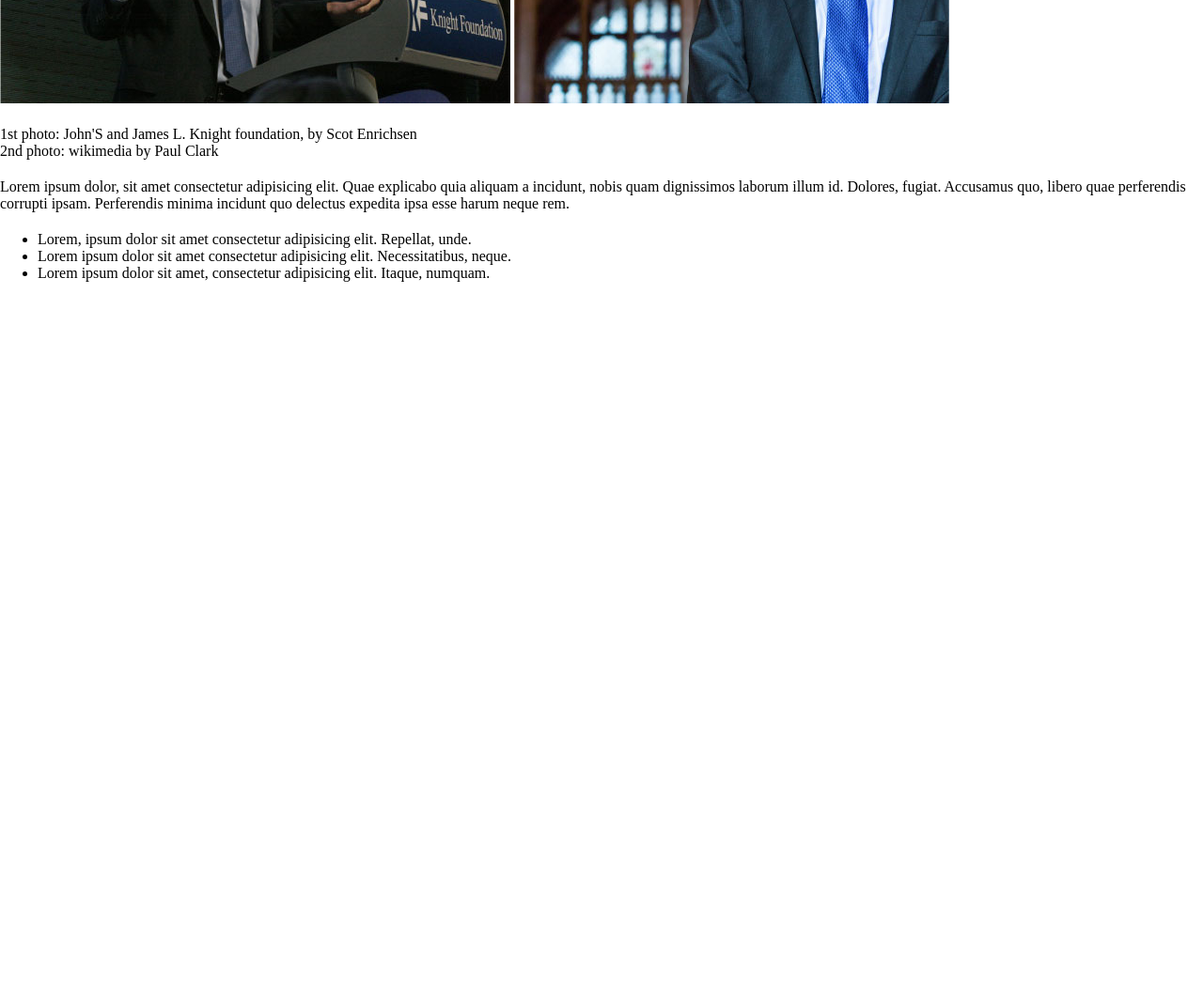
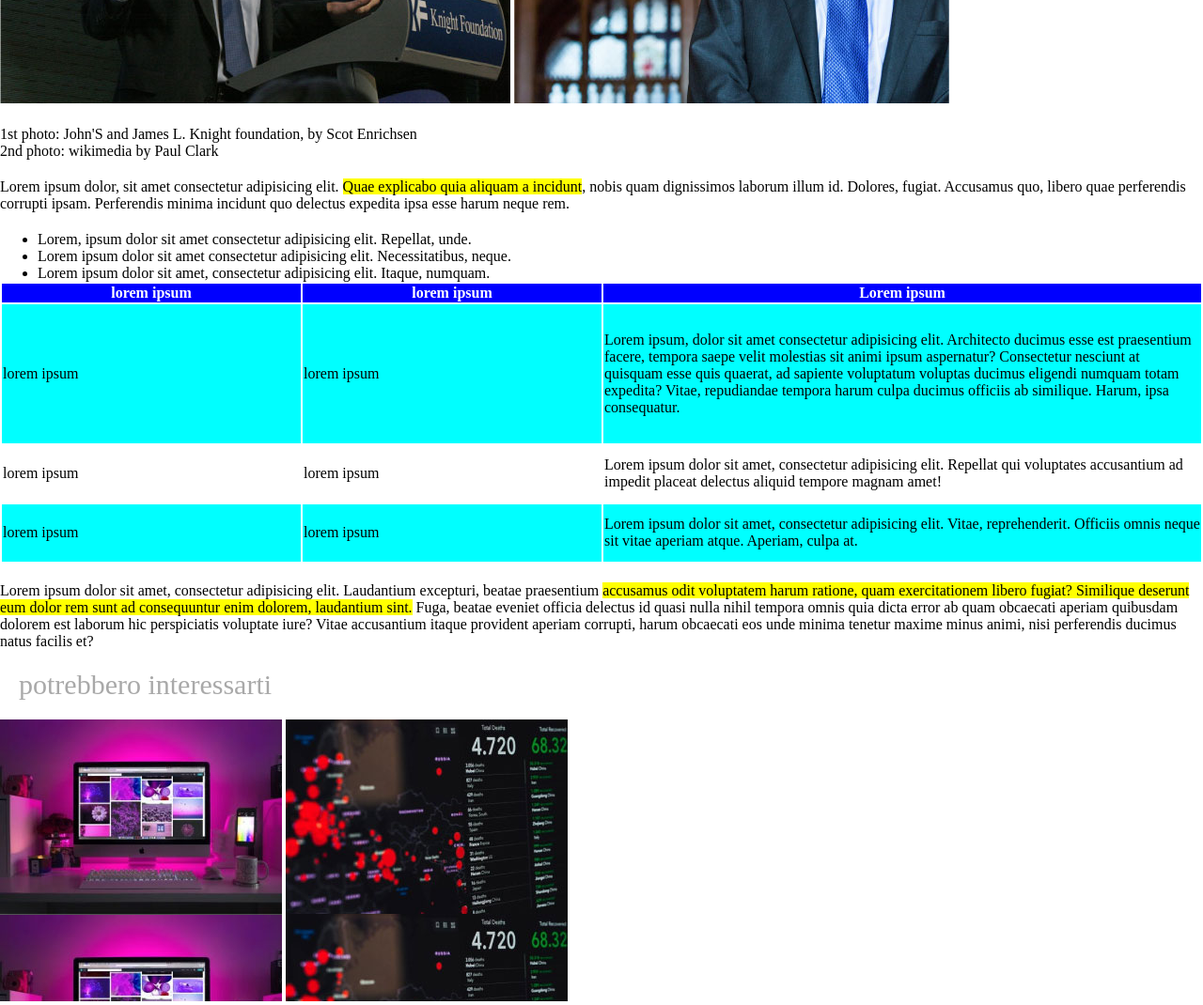
Before and after one commit to alessandroguddo02/html-css-booleaner, a plain HTML site: page index.html in a window 1280 px wide. Shown: the part 525-1595 px from the top of the page at 94% size. Before the commit the page ends 825 px from the top, so only its background shows below. Drawn offline with Linux system fonts and the light colour scheme.

Commit message:
add photo and table

```diff
--- a/index.html
+++ b/index.html
@@ -5,23 +5,26 @@
     <meta name="viewport" content="width=device-width, initial-scale=1.0">
     <title>Document</title>
     <link rel="stylesheet" href="style.css">
+    <link rel="preconnect" href="https://fonts.googleapis.com">
+    <link rel="preconnect" href="https://fonts.gstatic.com" crossorigin>
+    <link href="https://fonts.googleapis.com/css2?family=Roboto:ital,wght@0,100;0,300;0,400;0,500;0,700;0,900;1,100;1,300;1,400;1,500;1,700;1,900&display=swap" rel="stylesheet">
 </head>
 <body>
     <header>
         <div class="background-logo">
+            <div class="logo">
 
+            </div>
         </div>
 
-        <div class="logo">
 
-        </div>
     </header>
 
     <main>
        <div class="container">
           <div class="title">
              <h1>Internet deve essere al servizio del "bene pubblico" : il manifesto di Tim Bernes Lee</h1>
-             <span class="info-producer">scritto da Alessandro Guddo <br>il 30/09/2024</span>
+             <span class="info-producer">scritto da <span id="producer-name">Alessandro Guddo</span> <br>il 30/09/2024</span>
           </div>
 
           <div class="photo">
@@ -34,7 +37,7 @@
           </div>
 
           <div class="lorem1">
-             <p>Lorem ipsum dolor, sit amet consectetur adipisicing elit. Quae explicabo quia aliquam a incidunt, nobis quam dignissimos laborum illum id. Dolores, fugiat. Accusamus quo, libero quae perferendis corrupti ipsam. Perferendis minima incidunt quo delectus expedita ipsa esse harum neque rem.</p>
+             <p>Lorem ipsum dolor, sit amet consectetur adipisicing elit. <span class="yellow-text">Quae explicabo quia aliquam a incidunt</span>, nobis quam dignissimos laborum illum id. Dolores, fugiat. Accusamus quo, libero quae perferendis corrupti ipsam. Perferendis minima incidunt quo delectus expedita ipsa esse harum neque rem.</p>
           </div>
 
           <div class="lorem-list">
@@ -43,6 +46,51 @@
                 <li>Lorem ipsum dolor sit amet consectetur adipisicing elit. Necessitatibus, neque.</li>
                 <li>Lorem ipsum dolor sit amet, consectetur adipisicing elit. Itaque, numquam.</li>
              </ul>
+            </div>
+
+            <table>
+                <thead>
+                    <tr>
+                        <th>lorem ipsum</th>
+                        <th>lorem ipsum</th>
+                        <th>Lorem ipsum</th>
+                    </tr>
+                </thead>
+
+                <tbody>
+                    <tr class="row-color">
+                        <td>lorem ipsum</td>
+                        <td>lorem ipsum</td>
+                        <td class="last">Lorem ipsum, dolor sit amet consectetur adipisicing elit. Architecto ducimus esse est praesentium facere, tempora saepe velit molestias sit animi ipsum aspernatur? Consectetur nesciunt at quisquam esse quis quaerat, ad sapiente voluptatum voluptas ducimus eligendi numquam totam expedita? Vitae, repudiandae tempora harum culpa ducimus officiis ab similique. Harum, ipsa consequatur.</td>
+                    </tr>
+                    <tr>
+                        <td>lorem ipsum</td>
+                        <td>lorem ipsum</td>
+                        <td>Lorem ipsum dolor sit amet, consectetur adipisicing elit. Repellat qui voluptates accusantium ad impedit placeat delectus aliquid tempore magnam amet!</td>
+                    </tr>
+                    <tr class="row-color">
+                        <td>lorem ipsum</td>
+                        <td>lorem ipsum</td>
+                        <td>Lorem ipsum dolor sit amet, consectetur adipisicing elit. Vitae, reprehenderit. Officiis omnis neque sit vitae aperiam atque. Aperiam, culpa at.</td>
+                    </tr>
+                </tbody>
+
+
+            </table>
+
+            <div class="text-finisher">
+                <p>Lorem ipsum dolor sit amet, consectetur adipisicing elit. Laudantium excepturi, beatae praesentium <span class="yellow-text">accusamus odit voluptatem harum ratione, quam exercitationem libero fugiat? Similique deserunt eum dolor rem sunt ad consequuntur enim dolorem, laudantium sint.</span> Fuga, beatae eveniet officia delectus id quasi nulla nihil tempora omnis quia dicta error ab quam obcaecati aperiam quibusdam dolorem est laborum hic perspiciatis voluptate iure? Vitae accusantium itaque provident aperiam corrupti, harum obcaecati eos unde minima tenetur maxime minus animi, nisi perferendis ducimus natus facilis et?</p>
+            </div>
+
+            <div class="interest">
+                <span>potrebbero interessarti</span>
+            </div>
+
+            <div class="background-image">
+
+            </div>
+            <div class="background-image2">
+
             </div>
 
 
--- a/style.css
+++ b/style.css
@@ -5,10 +5,66 @@
 
 .background-logo{
     height: 200px;
-    background-image: url(img/pattern.png);
+    background-image: url("./img/pattern.png");
     background-color: aqua;
 }
 
-.text-under-photo, .lorem1, .lorem-list, .table{
+.logo{
+    height: 200px;
+    background-image: url("./img/logo.svg");
+    background-repeat: no-repeat;
+    background-size: 200px;
+}
+.text-under-photo, .lorem1, .lorem-list, .table, .text-finisher{
     margin-top: 20px;
 }
+
+.yellow-text{
+    background-color: yellow;
+}
+
+table{
+    width: 100%;
+    height: 300px;
+}
+
+thead{
+color: white;
+background-color: blue;
+}
+
+.row-color{
+    background-color: aqua;
+}
+
+#producer-name{
+    color: aqua;
+}
+
+.info-producer{
+    color: lightgrey;
+}
+
+.interest{
+    padding: 20px;
+    color: darkgrey;
+    font-size: 30px;
+}
+
+.background-image{
+    height: 300px;
+    width: 300px;
+    background-image: url("./img/monitor.jpg");
+    display: inline-block;
+}
+
+.background-image2{
+    height: 300px;
+    width: 300px;
+    background-image: url("./img/graph.jpg");
+    display: inline-block;
+}
+
+.last{
+    width: 50%
+}
```
